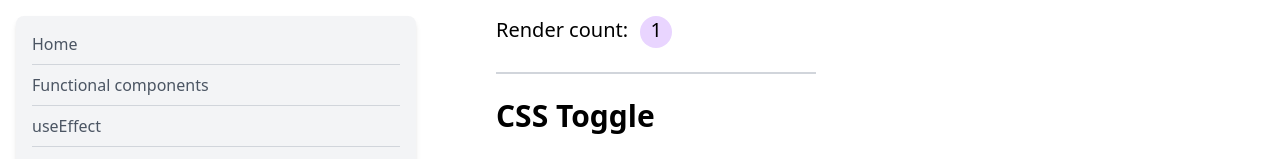
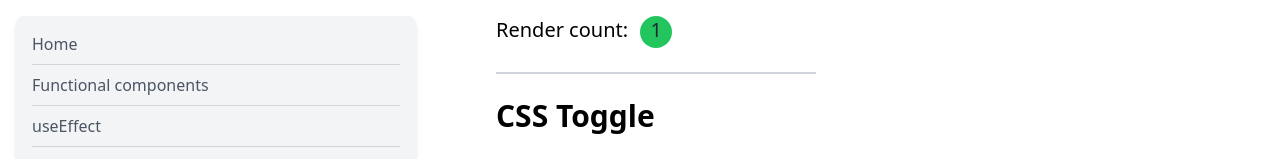
Before and after one commit to audunru/react-lessons, a React (Vite) app: page /#/14-css in a window 1280 px wide. Shown: the top 159 px of the page. Built offline with nearby package versions, Linux system fonts and the light colour scheme.

Commit message:
feat: counter color

```diff
--- a/src/components/render-counter/counter.tsx
+++ b/src/components/render-counter/counter.tsx
@@ -1,4 +1,25 @@
 import React, { useRef } from "react";
+import colors from "tailwindcss/colors";
+
+const hexToRgb = (hex: string) => {
+  const bigint = parseInt(hex.replace("#", ""), 16);
+  return {
+    r: (bigint >> 16) & 255,
+    g: (bigint >> 8) & 255,
+    b: bigint & 255,
+  };
+};
+
+const greenRgb = hexToRgb(colors.green[500]);
+const redRgb = hexToRgb(colors.red[500]);
+
+const getColor = (value: number) => {
+  const percentage = Math.min((value - 1) / 4, 1); // Transition between 1 and 5
+  const r = Math.round(greenRgb.r + (redRgb.r - greenRgb.r) * percentage).toString(10);
+  const g = Math.round(greenRgb.g + (redRgb.g - greenRgb.g) * percentage).toString(10);
+  const b = Math.round(greenRgb.b + (redRgb.b - greenRgb.b) * percentage).toString(10);
+  return `rgb(${r}, ${g}, ${b})`;
+};
 
 export const Counter: React.FC = () => {
   const count = useRef<number>(0);
@@ -8,7 +29,12 @@ export const Counter: React.FC = () => {
   return (
     <p className="text-xl dark:text-gray-100">
       Render count:
-      <span className="inline-block w-8 h-8 text-center bg-purple-200 dark:bg-purple-600 dark:text-gray-100 rounded-full ml-3">
+      <span
+        className="inline-block w-8 h-8 text-center text-gray-800 rounded-full ml-3"
+        style={{
+          backgroundColor: getColor(count.current),
+        }}
+      >
         {count.current}
       </span>
     </p>
```
